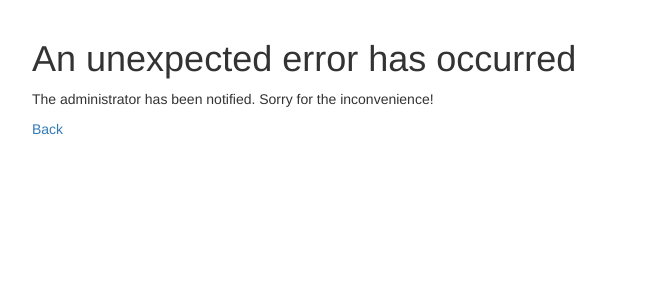
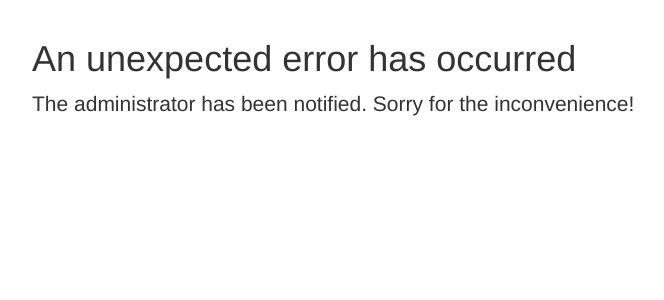
Before and after one commit to stormpython/insightfl, a Flask app: template app/templates/500.html in a window 1280 px wide. Shown: the part 51-351 px from the top of the page, without its empty margins (38-702 px from the left). Run offline with Flask 2, Linux system fonts and the light colour scheme; the template is opened without the code that fills it, so the values that code supplies are empty; some libraries are stand-ins or nearby versions.

Commit message:
increasing the size of text in p element

```diff
--- a/app/templates/500.html
+++ b/app/templates/500.html
@@ -4,7 +4,6 @@
 {% block content %}
     <div class="container">
         <h1>An unexpected error has occurred</h1>
-        <p>The administrator has been notified. Sorry for the inconvenience!</p>
-        <p><a href="{{url_for('index')}}">Back</a></p>
+        <p class="lead">The administrator has been notified. Sorry for the inconvenience!</p>
     </div>
 {% endblock %}
```
